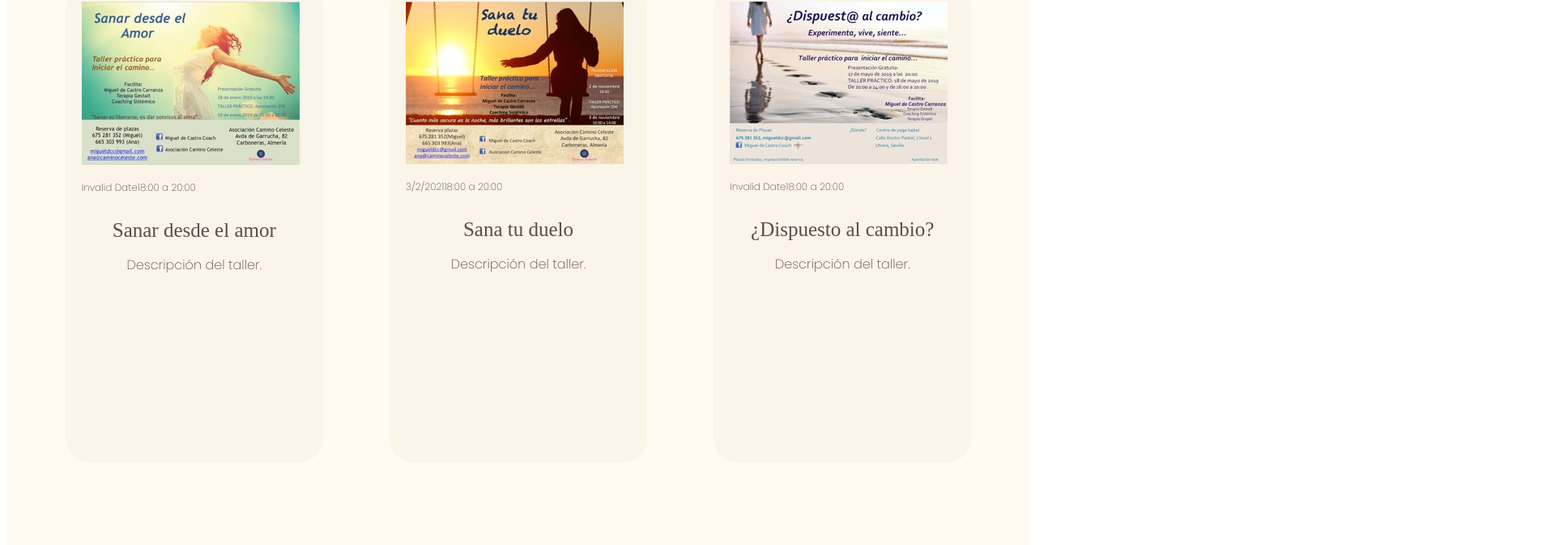
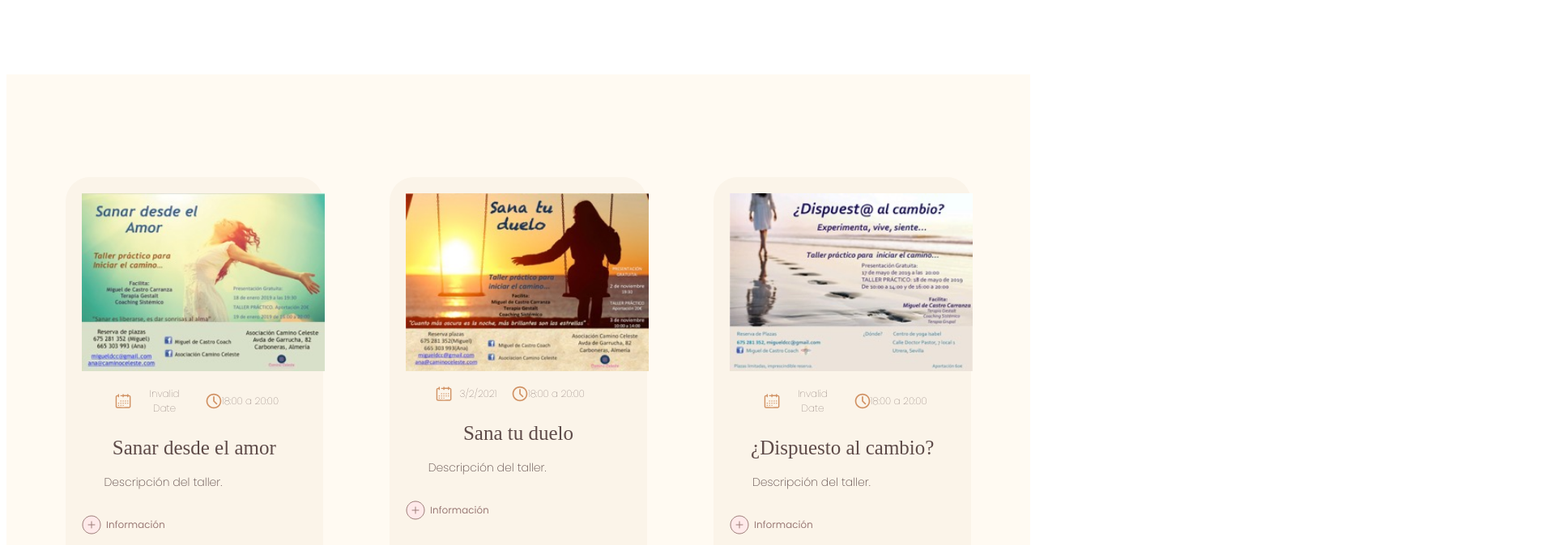
Before and after one commit to blancaden/migueldcastro_frontend, a React (Vite) app: page /talleres in a window 1280 px wide. Shown: the part 122-796 px from the top of the page at 81% size, 1920 px wide, since content can reach past the window. Built offline with nearby package versions, Linux system fonts and the light colour scheme; data requests are answered from the project's data file; a web font is replaced by a local one.

Commit message:
added some styles

```diff
--- a/src/components/WorkshopCard/WorkshopCard.css
+++ b/src/components/WorkshopCard/WorkshopCard.css
@@ -1,4 +1,3 @@
-
 .workshop-container {
   display: flex;
   justify-content: center;
@@ -6,6 +5,7 @@
   flex-wrap: wrap;
   font-family: 'Poppins';
   color: #5E4B49;
+  margin-top: 10%;
 }
 
 .workshop-card {
@@ -17,45 +17,18 @@
   margin-bottom: 10%;
 }
 
- .workshop-image {
+.workshop-image-container img {
   width: 300px;
   height: 220px;
- }
-
- .workshop-card a[href^="/talleres/"] {
-   height: 0;
 }
 
 .workshop-image-container {
   position: relative;
   width: 100px;
-  height: 100pz ;
+  height: 100px;
   display: inline-block;
   margin: 0;
   padding: 0;
- }
-
- .workshop-image-container .workshop-overlay {
-  position: absolute;
-  top: 0;
-  left: 0;
-  width: 100%;
-  height: 98.5%;
-  background: rgba(0, 0, 0, 0.5);
-  display: flex;
-  justify-content: center;
-  align-items: center;
-  border-radius: 15px;
-  opacity: 0;
-  transition: opacity .8s ease;
-  color: white;
-  text-decoration: none;
-  font-size: 20px;
- }
-
- .workshop-image-container:hover .workshop-overlay {
-  opacity: 1;
-  cursor: pointer;
 }
 
 .workshop-details-container {
@@ -63,31 +36,75 @@
   text-align: center;
 }
 
-.workshop-date-and-schedule-container{
-    display:flex;
+.workshop-date-and-schedule-container {
+  display: flex;
+  align-items: center;
+  gap: 10%;
+  margin-left: 15%
 }
 
 .workshop-date {
+  display: flex;
+  justify-content: center;
+  align-items: center;
   font-size: 12px;
-  font-weight: 200;
-  margin-bottom: 5px;
+  font-weight: 100;
+  gap: 15%
 }
 
 .workshop-schedule {
+  display: flex;
+  justify-content: center;
+  align-items: center;
   font-size: 12px;
-  font-weight: 200;
-  margin-bottom: 5px;
+  font-weight: 100;
+
 }
 
 .workshop-title {
   font-family: 'Ovo';
   font-size: 25px;
   font-weight: 100;
-  margin-bottom: 5px;
+  margin: 5%
 }
 
 .workshop-description {
-  font-size: 16px;
+  font-size: 14px;
   font-weight: 200;
-  margin-bottom: 10px;
+  margin: 0 10% 10% 10%;
+  text-align: justify;
+  line-height: 2;
 }
+
+.icon-workshop {
+  width: 20px;
+  height: 20px
+}
+
+.workshop-button-container {
+  position: relative;
+  text-decoration: none;
+}
+
+.workshop-button-container {
+  position: relative;
+  text-decoration: none;
+}
+
+.svg2 {
+  display: none;
+  /* Oculta el segundo SVG inicialmente */
+  position: absolute;
+  top: 0;
+  left: 0;
+}
+
+.svg-container:hover .svg1 {
+  display: none;
+  /* Oculta el primer SVG cuando se hace hover */
+}
+
+.svg-container:hover .svg2 {
+  display: block;
+  /* Muestra el segundo SVG cuando se hace hover */
+}
--- a/src/components/WorkshopCard/WorkshopCard.jsx
+++ b/src/components/WorkshopCard/WorkshopCard.jsx
@@ -9,20 +9,39 @@ const WorkshopCard = ({ workshops }) => {
         {workshops &&
           workshops.map((workshop, index) => (
             <div key={index} className="workshop-card">
-              <Link to={`/taller/${workshop.ID_Talleres}`} state={{ workshop }}>
-                <div className="workshop-image-container">
-                  <img src={workshop.Imagen} alt={workshop.Titulo} />
-                  <div className="workshop-overlay">Ver más</div>
-                </div>
-              </Link>
+
+              <div className="workshop-image-container">
+                <img src={workshop.Imagen} alt={workshop.Titulo} />
+              </div>
+
               <div className="workshop-details-container">
                 <div className="workshop-date-and-schedule-container">
-                  <p className="workshop-date">{workshop.Fecha}</p>
-                  <p className="workshop-schedule">{workshop.Horario}</p>
+
+                  <div className="workshop-date">
+                    <img className='icon-workshop' src="/img/calendar-icon.svg" alt="Icono de calendario" />
+                    <p>{workshop.Fecha}</p>
+                  </div>
+
+                  <div className="workshop-schedule">
+                    <img className='icon-workshop' src="/img/watch-icon.svg" alt="Icono de reloj" />
+                    <p>{workshop.Horario}</p>
+
+                  </div>
                 </div>
                 <h3 className="workshop-title">{workshop.Titulo}</h3>
                 <p className="workshop-description">{workshop.Descripción}</p>
               </div>
+
+
+              <Link to={`/taller/${workshop.ID_Talleres}`} state={{ workshop }}>
+                <div className="workshop-button-container">
+                  <img className="svg1" src="/img/plus-button1.svg" alt="SVG 1" />
+                  <img className="svg2" src="/img/plus-button2.svg" alt="SVG 2" />
+                </div>
+              </Link>
+
+
+
             </div>
           ))}
       </div>
--- a/src/components/WorkshopCatalogue/WorkshopCatalogue.jsx
+++ b/src/components/WorkshopCatalogue/WorkshopCatalogue.jsx
@@ -9,7 +9,7 @@ const WorkshopCatalogue = () => {
   useEffect(() => {
     const fetchAPI = async () => {
       try {
-        const response = await axios.get("http://localhost:5000/talleres");
+        const response = await axios.get("http://localhost:5001/talleres");
         const formattedData = response.data.map((workshop) => ({
           ...workshop,
           Fecha: new Date(workshop.Fecha).toLocaleDateString("es-ES"),
```
Also changed, not shown: public/img/plus-button1.svg (added), public/img/pluss-button2.svg (added). Lines whose indentation alone changed are shown as unchanged.
